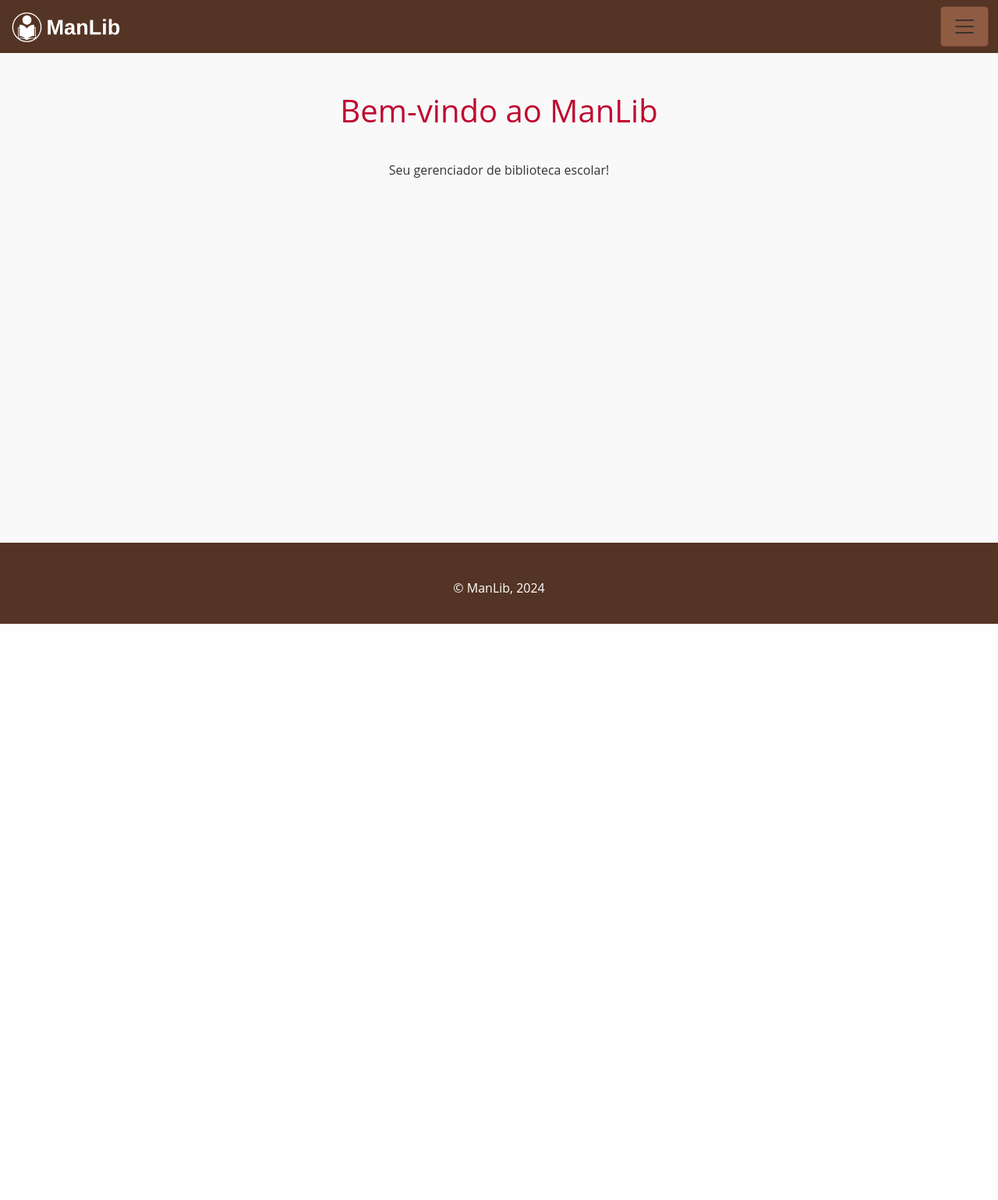
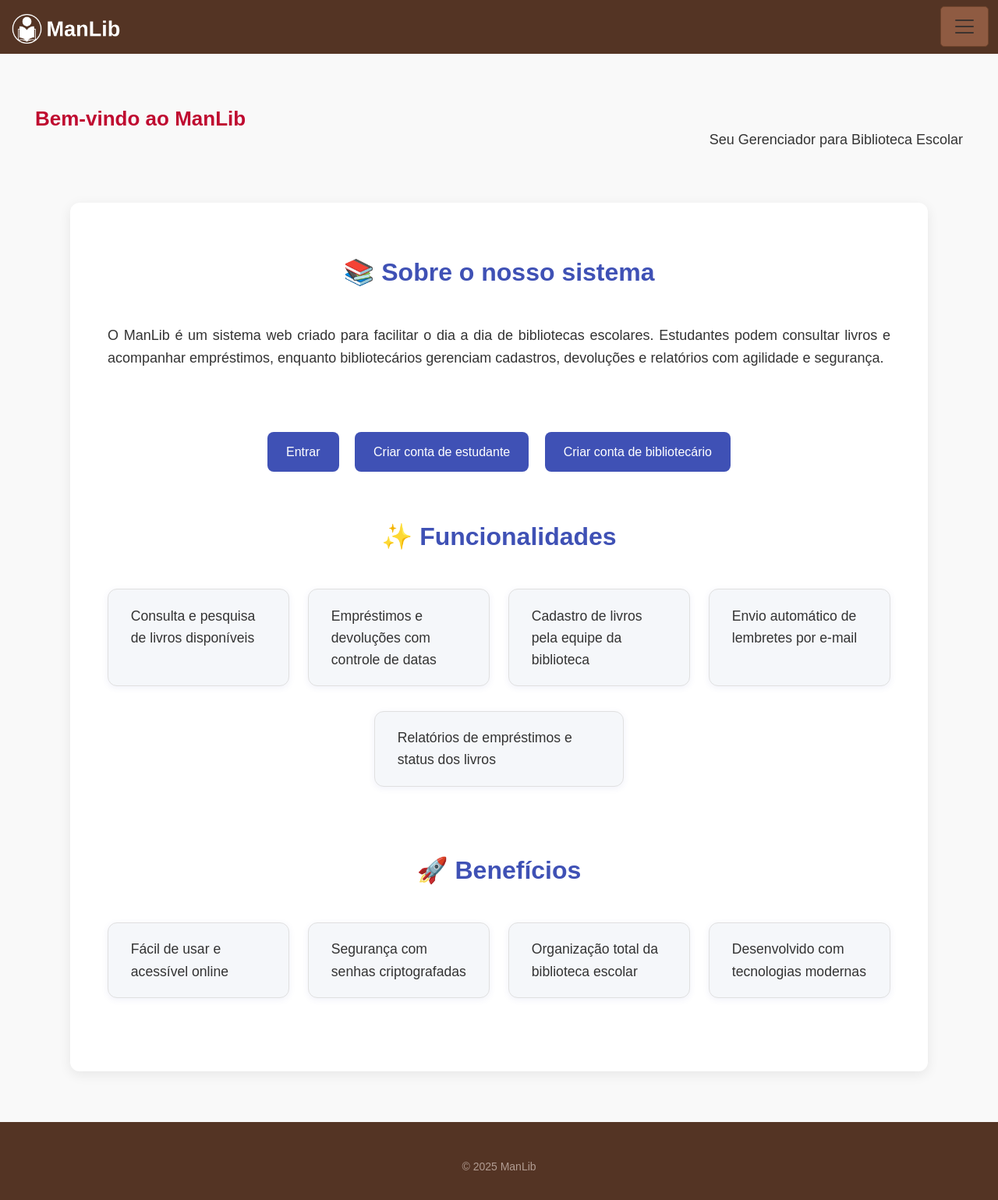
Before and after one commit to mariana2908/ManLib, a Flask app: page / in a window 1280 px wide. Shown: the whole page at 78% size. Before the commit the page ends 800 px from the top, so only its background shows below. Run offline with Flask 3, Linux system fonts and the light colour scheme; some libraries are stand-ins or nearby versions.

Commit message:
Nova HomePage

```diff
--- a/static/styles.css
+++ b/static/styles.css
@@ -3,11 +3,11 @@
     margin: 0;
     padding: 0;
     box-sizing: border-box;
+    font-family: Arimo;
 }
 
 /* Cores e fontes globais */
 body {
-    font-family: 'Open Sans', sans-serif;
     background-color: #f9f9f9;
     color: #333;
     line-height: 1.6;
@@ -23,27 +23,6 @@ html, body {
 }
 
 /* Barra de navegação */
-header {
-    width: 100%;
-    background-color: #333;
-    padding: 10px 0;
-    position: fixed;
-    top: 0;
-    left: 0;
-    right: 0;
-    z-index: 1000;
-    display: flex;
-    justify-content: space-between; /* Faz o alinhamento do logo e links */
-    align-items: center;
-    padding: 10px 20px;
-}
-
-header h1 {
-    color: black;
-    font-size: 24px;
-    margin-right: auto; /* Garante que o logo fique à esquerda */
-}
-
 /* Estilo da nav-bar */
 nav {
     display: flex; /* Flexbox para a navegação */
@@ -83,22 +62,48 @@ nav .navbar-toggler:hover {
     border-color: #ccc;    /* Borda azul */
 }
 
+header {
+    width: 100%;
+    background-color: #f9f9f9; /* Cor de fundo do cabeçalho */
+    padding: 10px 0;
+    top: 0;
+    left: 0;
+    right: 0;
+    z-index: 1000;
+    display: flex;
+    justify-content: space-between;
+    align-items: center;
+    padding: 10px 20px;
+}
+
+header h1 {
+    color: #BF0A30;
+    font-size: 26px;
+}
+
+header p {
+    color: #333;
+    font-size: 18px;
+}
+
 /* Conteúdo principal */
 main {
-    margin-top: 80px; /* Evita que o conteúdo seja coberto pela barra de navegação */
-    padding: 20px;
+    margin-top: 30px; /* Evita que o conteúdo seja coberto pela barra de navegação */
+    padding: 25px;
     flex: 1 0 auto;
 }
 
 h1, h2, h3 {
     color: #BF0A30; /* Vermelho da bandeira da Bahia para títulos */
     text-align: center;
+    font-weight: bold;
     margin-bottom: 40px; /* Adiciona um espaço de 20px abaixo do título */
 }
 
 p {
     margin-top: 30px; /* Adiciona um espaço de 10px acima do parágrafo */
     text-align: center;
+    font-size: 18px;
 }
 
 a {
@@ -134,9 +139,16 @@ a:hover {
 
 /* Layout */
 .container {
-    max-width: 1200px;
-    margin: 0 auto;
-    padding: 20px;
+    max-width: 1100px;
+    margin: 40px auto;
+    background-color: #fff;
+    padding: 30px 24px;
+    border-radius: 12px;
+    box-shadow: 0 4px 16px rgba(0,0,0,0.08);
+}
+
+.container p {
+    text-align: justify;
 }
 
 /* Estilos para botões */
@@ -151,6 +163,85 @@ button {
 
 button:hover {
     background-color: #002067; /* Azul da bandeira da Bahia, só que mais escuro */
+}
+
+.buttons {
+    text-align: center;
+    margin: 2rem 0;
+}
+
+.buttons a {
+    display: inline-block;
+    background: #3f51b5;
+    color: white;
+    padding: 0.8rem 1.5rem;
+    margin: 0.5rem;
+    border-radius: 8px;
+    text-decoration: none;
+    transition: background 0.3s;
+}
+
+.buttons a:hover {
+    background: #303f9f;
+}
+
+.section {
+    margin-top: 1rem;
+    margin-bottom: 1rem;
+    padding: 1.5rem;
+}
+
+.section h2 {
+    margin-bottom: 3rem;
+    color: #3f51b5;
+}
+
+ul {
+    list-style: none;
+    padding-left: 0;      /* Remove o recuo padrão */
+    margin-left: 0;       /* Remove margem à esquerda */
+    text-align: centers;
+}
+
+.container ul {
+    display: flex;
+    flex-wrap: wrap;
+    gap: 1.5rem;
+    justify-content: center;
+    padding-left: 0;
+}
+
+.container ul li {
+    background: #f5f7fa;
+    border: 1px solid #e0e0e0;
+    border-radius: 12px;
+    box-shadow: 0 2px 8px rgba(63,81,181,0.08);
+    padding: 1.2rem 1.8rem;
+    margin: 0;
+    min-width: 220px;
+    max-width: 320px;
+    flex: 1 1 220px;
+    display: flex;
+    align-items: center;
+    font-size: 1.1rem;
+    text-align: left;
+    transition: box-shadow 0.2s, transform 0.2s;
+}
+
+.container ul li:hover {
+    box-shadow: 0 4px 16px rgba(63,81,181,0.18);
+    transform: translateY(-4px) scale(1.03);
+    background: #e8eaf6;
+}
+
+.container ul li::before {
+    margin-right: 0.7rem;
+    padding-left: 0;
+}
+
+.container section ul li {
+    display: block; /* Exibe os itens da lista em blocos */
+    margin-bottom: 0.5rem; /* Espaçamento entre os itens da lista */
 }
 
 /* Estilos para tabelas */
@@ -225,8 +316,7 @@ form input, form select, form textarea {
 
 footer {
     background-color: #543424;
-    color: white;
-    text-align: center;
+    color: #b19c92;
     padding: 10px 0;
     width: 100%;
     bottom: 0;
@@ -234,3 +324,15 @@ footer {
     right: 0;
     flex-shrink: 0;
 }
+
+footer p {
+    text-align: center;
+    font-size: 14px;
+}
+
+@media (max-width: 1200px) {
+    .container {
+        max-width: 95vw;
+        padding: 20px 10px;
+    }
+}
--- a/templates/home.html
+++ b/templates/home.html
@@ -5,8 +5,10 @@
 {% endblock %}
 
 {% block main %}
-    <h1>Bem-vindo ao ManLib</h1>
-    <p>Seu gerenciador de biblioteca escolar!</p>
+    <header>
+        <h1>Bem-vindo ao ManLib</h1>
+        <p>Seu Gerenciador para Biblioteca Escolar</p>
+    </header>
     {% with messages = get_flashed_messages() %}
         {% if messages %}
             <ul>
@@ -16,4 +18,37 @@
             </ul>
         {% endif %}
     {% endwith %}
+    <div class="container">
+        <section class="section">
+        <h2>📚 Sobre o nosso sistema</h2>
+        <p>O ManLib é um sistema web criado para facilitar o dia a dia de bibliotecas escolares. Estudantes podem consultar livros e acompanhar empréstimos, enquanto bibliotecários gerenciam cadastros, devoluções e relatórios com agilidade e segurança.</p>
+        </section>
+
+        <div class="buttons">
+        <a href="/login">Entrar</a>
+        <a href="/registrar_estudante">Criar conta de estudante</a>
+        <a href="/registrar_bibliotecario">Criar conta de bibliotecário</a>
+        </div>
+
+        <section class="section">
+        <h2>✨ Funcionalidades</h2>
+        <ul>
+            <li>Consulta e pesquisa de livros disponíveis</li>
+            <li>Empréstimos e devoluções com controle de datas</li>
+            <li>Cadastro de livros pela equipe da biblioteca</li>
+            <li>Envio automático de lembretes por e-mail</li>
+            <li>Relatórios de empréstimos e status dos livros</li>
+        </ul>
+        </section>
+
+        <section class="section">
+        <h2>🚀 Benefícios</h2>
+        <ul>
+            <li>Fácil de usar e acessível online</li>
+            <li>Segurança com senhas criptografadas</li>
+            <li>Organização total da biblioteca escolar</li>
+            <li>Desenvolvido com tecnologias modernas</li>
+        </ul>
+        </section>
+    </div>
 {% endblock %}
--- a/templates/layout.html
+++ b/templates/layout.html
@@ -18,7 +18,7 @@
         <nav class="navbar">
             <div class="container-fluid">
                 <a class="navbar-brand" href="/">
-                    <img src="/static/favicon.png" alt="ManLib Logo" class="d-inline-block align-text-top">
+                    <img src="/static/images/favicon.png" alt="ManLib Logo" class="d-inline-block align-text-top">
                 </a>
                 <button aria-controls="navbar" aria-expanded="false" aria-label="Toggle navigation" class="navbar-toggler" data-bs-target="#navbar" data-bs-toggle="collapse" type="button">
                     <span class="navbar-toggler-icon"></span>
@@ -50,7 +50,7 @@
             </div>
         </nav>
 
-        <main class="container py-5">
+        <main>
             {% if get_flashed_messages() %}
                 <div class="alert alert-primary mb-0 text-center" role="alert">
                     {{ get_flashed_messages() | join(" ") }}
@@ -59,7 +59,7 @@
             {% block main %}{% endblock %}
         </main>
         <footer class="text-center py-3">
-            <p>© ManLib, 2024</p>
+            <p>© 2025 ManLib</p>
         </footer>
     </body>
 </html>
```
Also changed, not shown: static/images/favicon.png (renamed from static/favicon.png), 1 other file.
